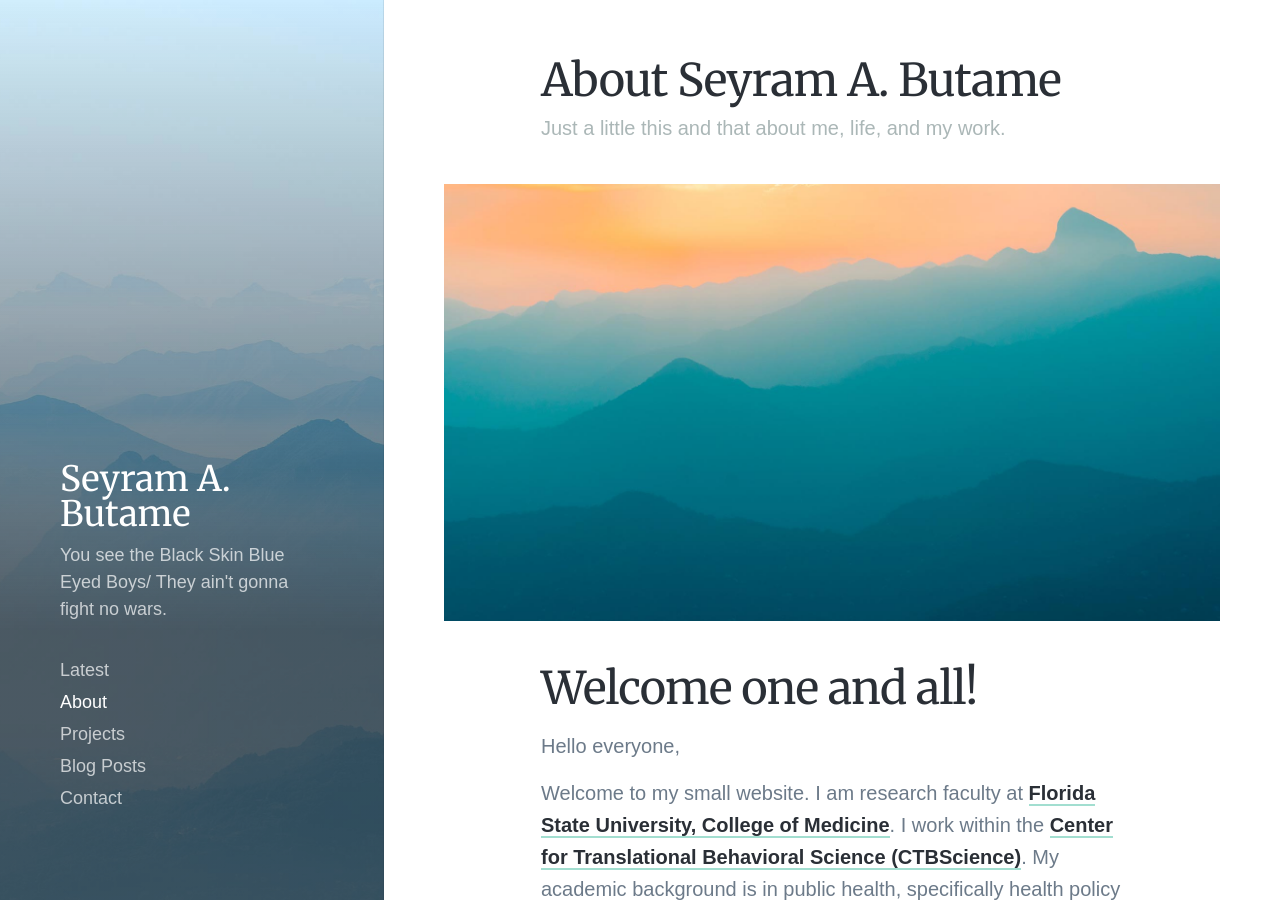
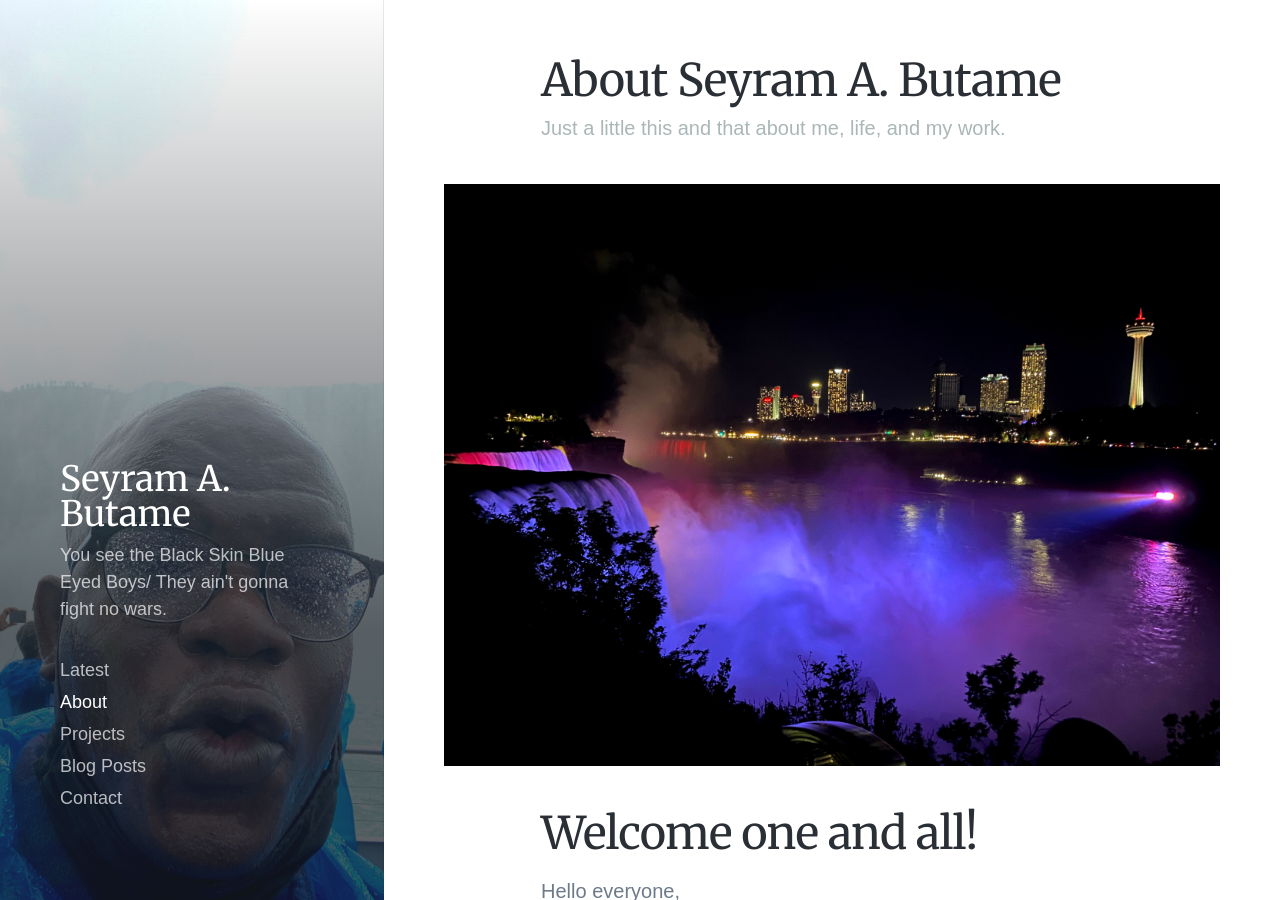
Before and after one commit to butames/blog.github.io, a Jekyll site: the page built from _pages/about.md, in a window 1280 px wide and 900 px high. Built offline with Jekyll 4.4.1, drawn with Linux system fonts in a browser that asks for light colours; nearby versions of some CDN libraries; some web fonts are replaced.

Commit message:
Update about.md

```diff
--- a/_pages/about.md
+++ b/_pages/about.md
@@ -2,10 +2,10 @@
 title: About Seyram A. Butame
 subtitle: Just a little this and that about me, life, and my work.
 description: Just a little this and that about me, life, and my work.
-featured_image: /images/demo/demo-portrait.jpg
+featured_image: /images/about/about-portrait.jpg
 ---
 
-![](/images/demo/demo-landscape.jpg)
+![](/images/about/about-niagarafalls.jpg)
 
 ## Welcome one and all!
 
```
